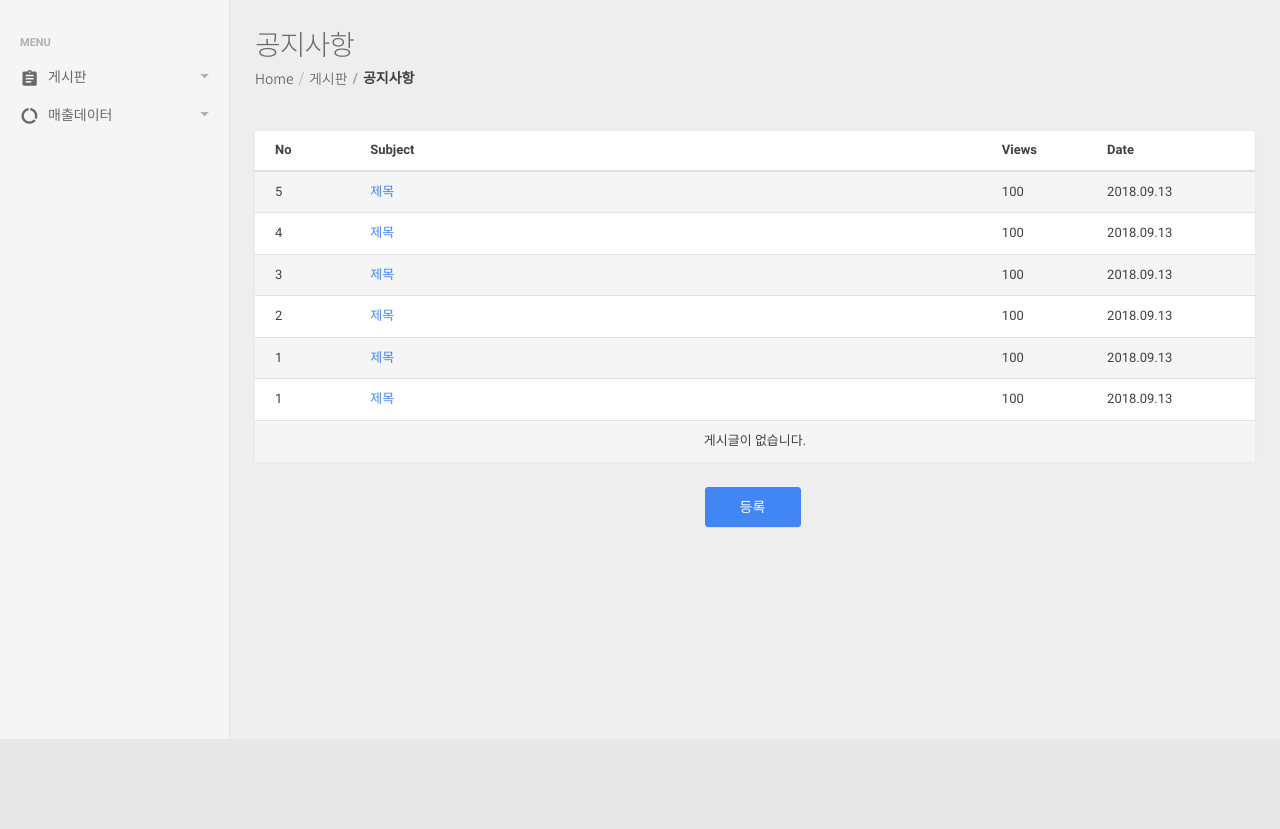
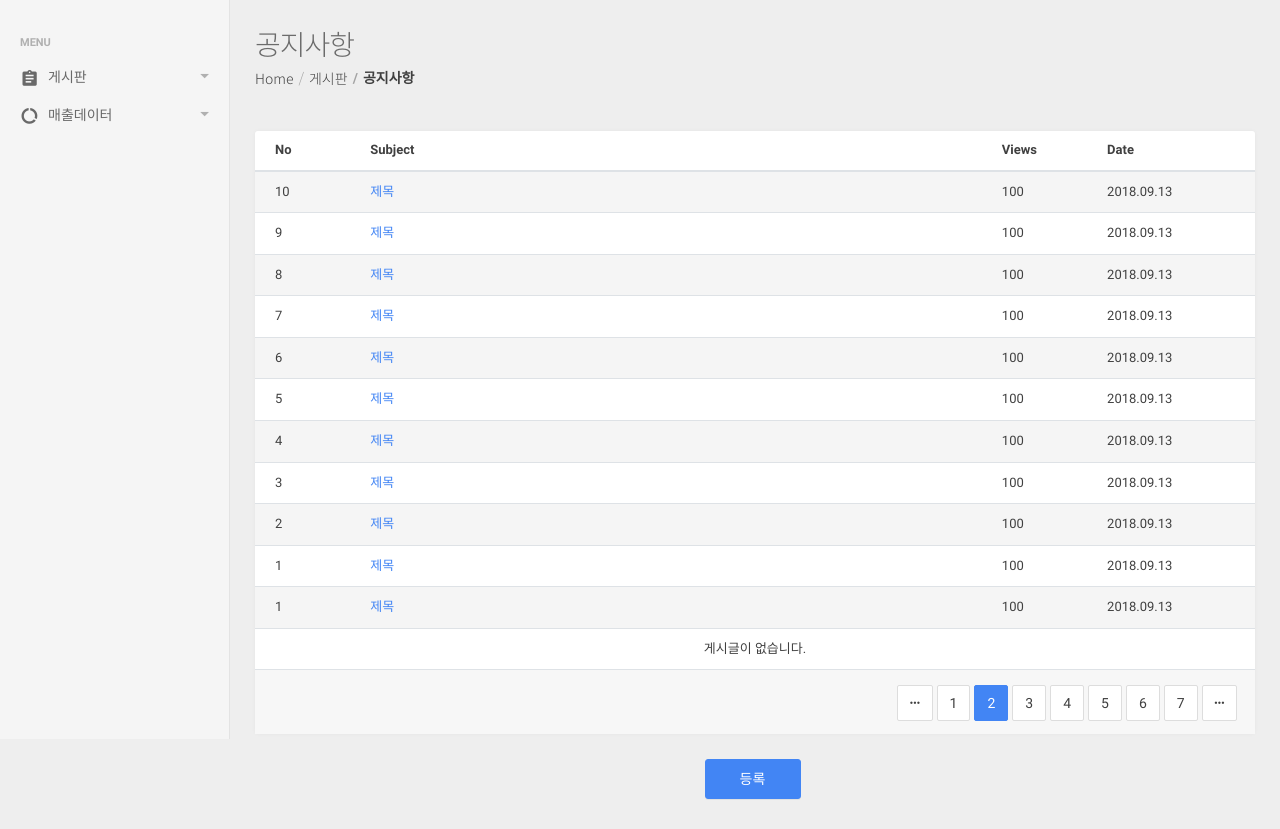
Before and after one commit to elsolcom/gds-ui, a PHP site: page /notice-list.php in a window 1280 px wide. Shown: the part 61-890 px from the top of the page. Before the commit the page ends 800 px from the top, so only its background shows below. Run offline with PHP 8.4, Linux system fonts and the light colour scheme; some web fonts are replaced.

Commit message:
페이지네이션 삽입

```diff
--- a/html/assets/css/custom.css
+++ b/html/assets/css/custom.css
@@ -97,6 +97,10 @@ body {font-family: 'Noto Sans KR', "Roboto", Arial, sans-serif}
 .text_left{text-align:left}
 .text_center{text-align:center}
 
+.justify_end {justify-content:flex-end;-ms-flex-pack: end}
+.justify_center {justify-content:center;-ms-flex-pack: center}
+.justify_around {justify-content:space-around}
+.justify_between {justify-content:space-between;-ms-flex-pack: justify}
 .block {display: block}
 
 .be-top-header .page-title {font-weight: 100}
--- a/html/notice-list.php
+++ b/html/notice-list.php
@@ -30,7 +30,7 @@
                         <col class="c60">
                         <col class="c10">
                         <col class="c15">
-                    </colgroup>
+                      </colgroup>
                       <thead>
                         <tr>
                           <th scope="col">No</th>
@@ -40,6 +40,36 @@
                         </tr>
                       </thead>
                       <tbody>
+                        <tr>
+                          <td>10</td>
+                          <td><a href="notice-view.php" class="block">제목</a></td>
+                          <td>100</td>
+                          <td>2018.09.13</td>
+                        </tr>
+                        <tr>
+                          <td>9</td>
+                          <td><a href="notice-view.php" class="block">제목</a></td>
+                          <td>100</td>
+                          <td>2018.09.13</td>
+                        </tr>
+                        <tr>
+                          <td>8</td>
+                          <td><a href="notice-view.php" class="block">제목</a></td>
+                          <td>100</td>
+                          <td>2018.09.13</td>
+                        </tr>
+                        <tr>
+                          <td>7</td>
+                          <td><a href="notice-view.php" class="block">제목</a></td>
+                          <td>100</td>
+                          <td>2018.09.13</td>
+                        </tr>
+                        <tr>
+                          <td>6</td>
+                          <td><a href="notice-view.php" class="block">제목</a></td>
+                          <td>100</td>
+                          <td>2018.09.13</td>
+                        </tr>
                         <tr>
                           <td>5</td>
                           <td><a href="notice-view.php" class="block">제목</a></td>
@@ -82,10 +112,24 @@
                       </tbody>
                     </table>
                   </div>
+                  <div class="row be-datatable-footer">
+                    <ul class="pagination justify_end col-12 m-0">
+                      <li class="page-item"><a class="page-link" href="#" aria-label="Previous"><span class="mdi mdi-more" aria-hidden="true"></span></a></li>
+                      <li class="page-item"><a class="page-link" href="#">1</a></li>
+                      <li class="page-item active"><a class="page-link" href="#">2</a></li>
+                      <li class="page-item"><a class="page-link" href="#">3</a></li>
+                      <li class="page-item"><a class="page-link" href="#">4</a></li>
+                      <li class="page-item"><a class="page-link" href="#">5</a></li>
+                      <li class="page-item"><a class="page-link" href="#">6</a></li>
+                      <li class="page-item"><a class="page-link" href="#">7</a></li>
+                      <li class="page-item"><a class="page-link" href="#" aria-label="Next"><span class="mdi mdi-more" aria-hidden="true"></span></a></li>
+                    </ul>
+                  </div>
                 </div>
               </div>
             </div>
           </div>
+
           <div class="row invoice-footer">
             <div class="col-lg-12">
               <a href="notice-write.php" class="btn btn-lg btn-space btn-primary">등록</a>
```
Also changed, not shown: html/board-list.php (+13 -0 lines).
